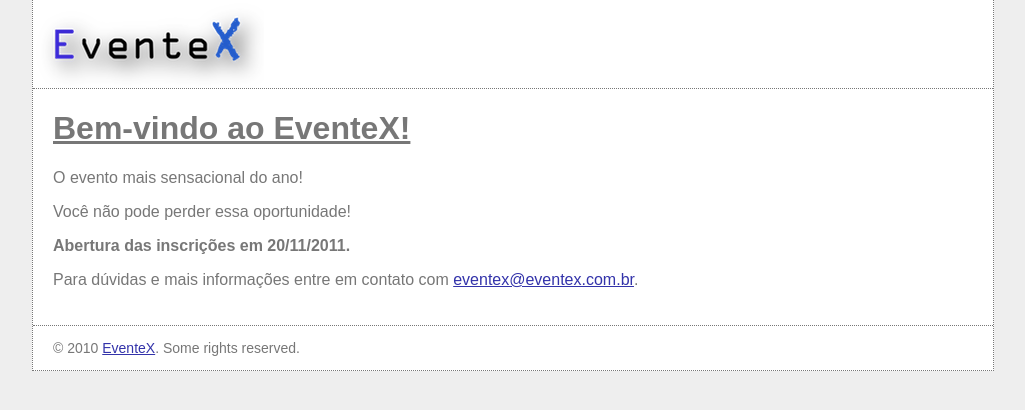
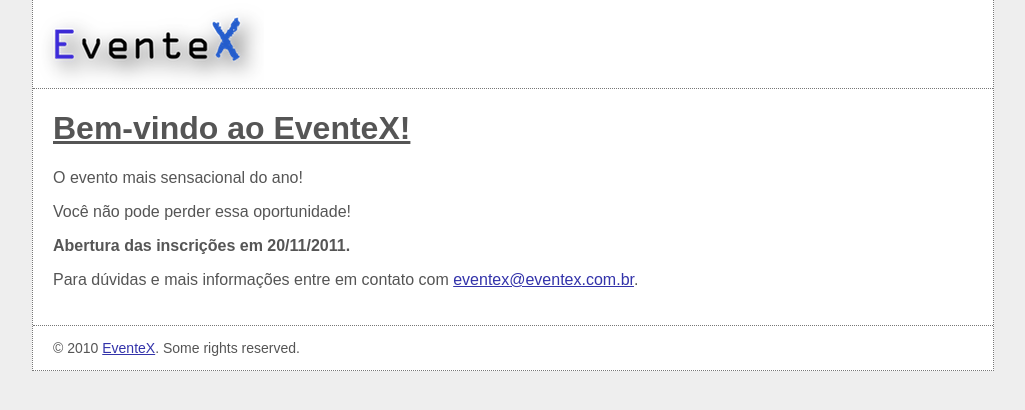
Before and after one commit to luisrpp/eventex, a Django app: template src/templates/index.html in a window 1280 px wide. Shown: the part 21-431 px from the top of the page, without its empty margins (127-1152 px from the left). Run offline with Django 3.2, Linux system fonts and the light colour scheme; the template is opened without the code that fills it, so the values that code supplies are empty; parts of the project's set-up code (start-up, migrations or seed data) failed here and were passed over.

Commit message:
Change font color

```diff
--- a/src/static/css/style.css
+++ b/src/static/css/style.css
@@ -22,16 +22,16 @@ header #logo {
 #container {
     width:960px;
     margin:20px auto;
-    color:#777;
-    background-color: #fff;
+    color:#555;
+    background-color:#fff;
     border: 1px dotted #777;
 }
 
 #main {
     font-size:16px;
-    padding-left: 20px;
-    padding-right: 20px;
-    padding-bottom: 20px;
+    padding-left:20px;
+    padding-right:20px;
+    padding-bottom:20px;
 }
 
 #main h1 {
@@ -40,6 +40,6 @@ header #logo {
 
 footer {
     font-size:14px;
-    padding-left: 20px;
-    border-top: 1px dotted #777;
+    padding-left:20px;
+    border-top:1px dotted #777;
 }
```
